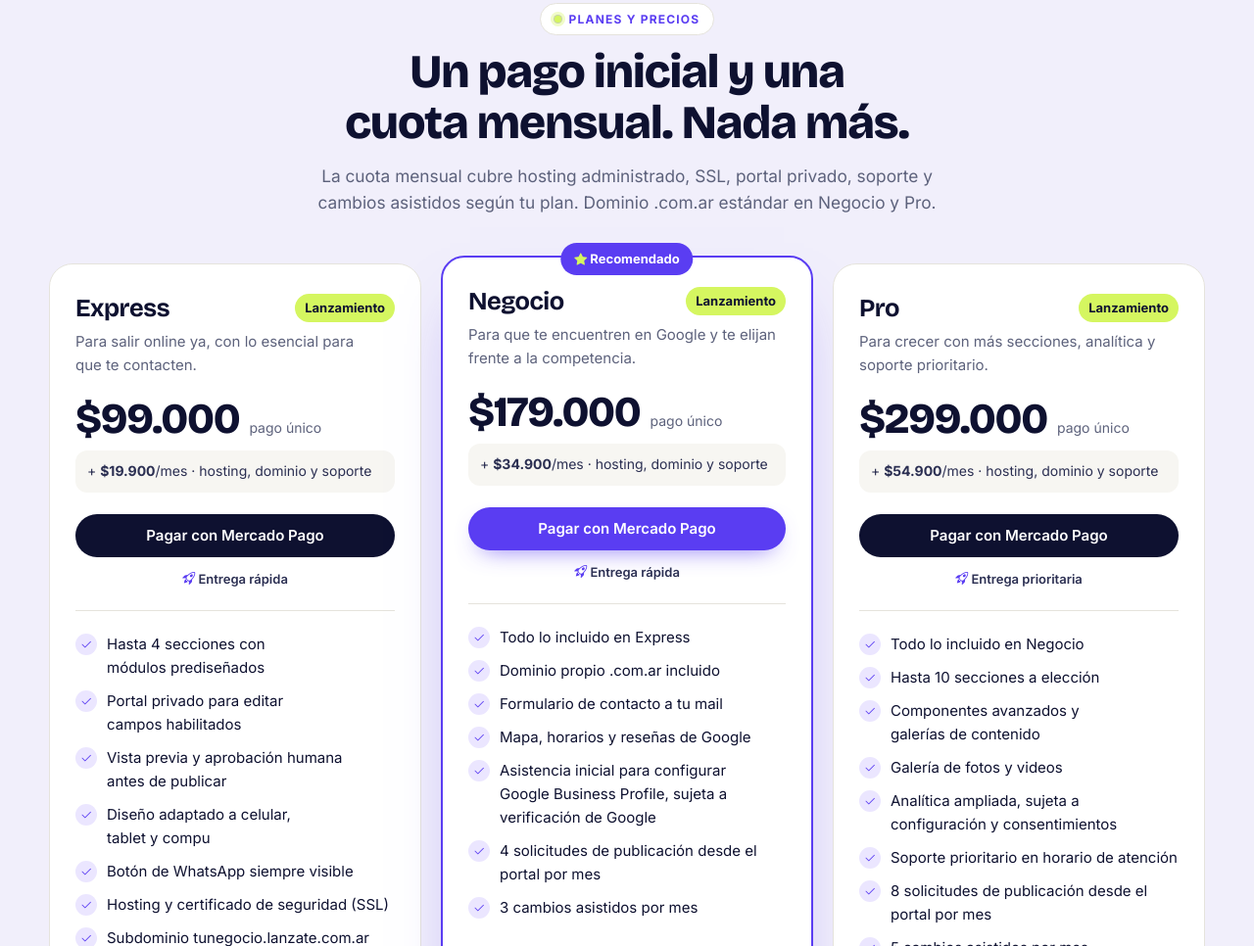
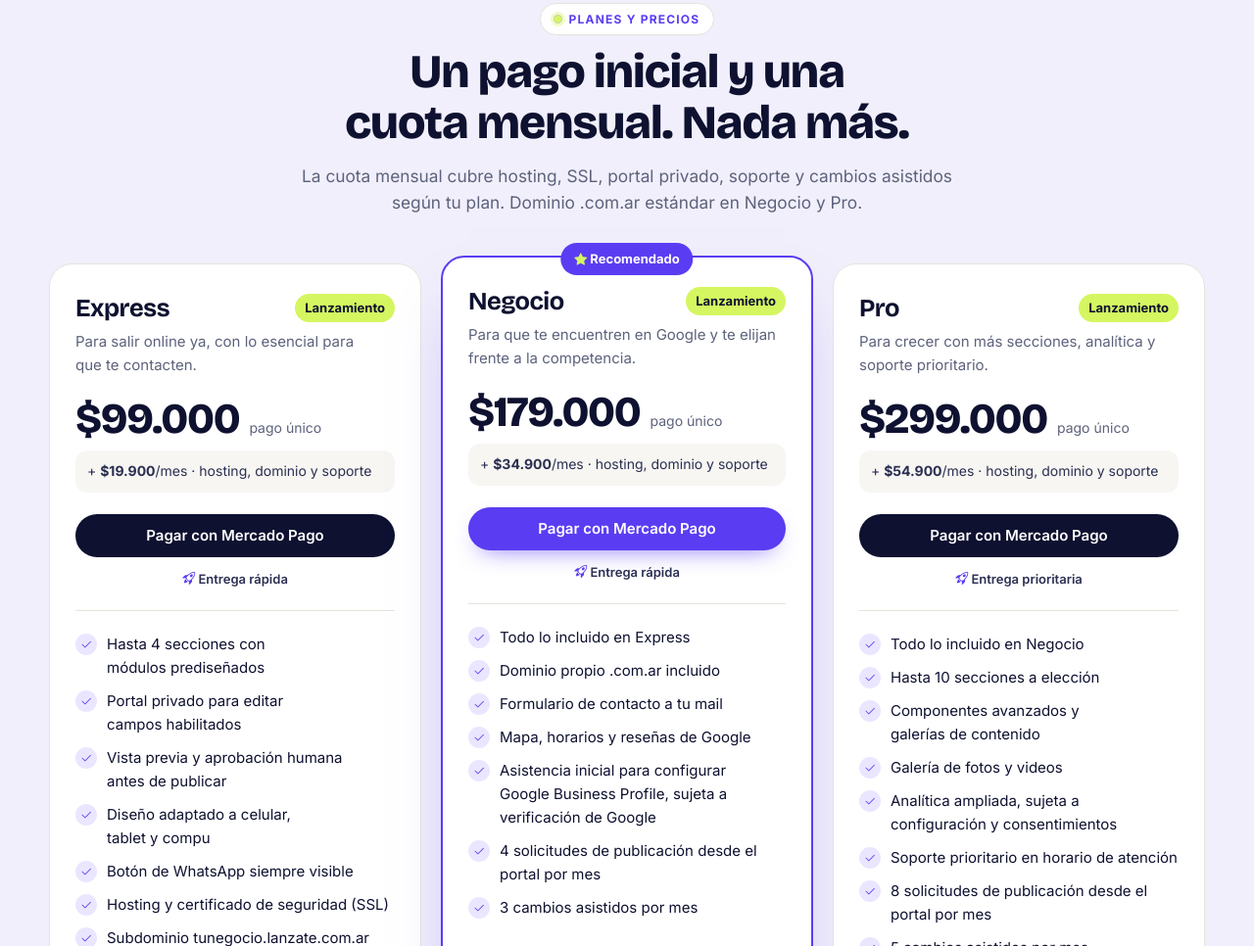
Before and after one commit to rosariogebala-cyber/lanzate, a plain HTML site: page index.html in a window 1280 px wide. Shown: the part 3195-4161 px from the top of the page at 98% size. Drawn offline with nearby package versions, Linux system fonts and the light colour scheme.

Commit message:
Copy: simplify monthly hosting description

```diff
--- a/index.html
+++ b/index.html
@@ -211,7 +211,7 @@
         <div class="section-head">
           <p class="kicker">Planes y precios</p>
           <h2>Un pago inicial y una cuota mensual. Nada más.</h2>
-          <p>La cuota mensual cubre hosting administrado, SSL, portal privado, soporte y cambios asistidos según tu plan. Dominio .com.ar estándar en Negocio y Pro.</p>
+          <p>La cuota mensual cubre hosting, SSL, portal privado, soporte y cambios asistidos según tu plan. Dominio .com.ar estándar en Negocio y Pro.</p>
         </div>
         <div class="plans" data-plans></div>
         <p class="plans-note"><i class="bi bi-pencil-square" aria-hidden="true"></i> <strong>En todos los planes:</strong> portal privado para preparar y previsualizar cambios. Cada plan incluye solicitudes mensuales de publicación (Express 2, Negocio 4, Pro 8), todas sujetas a revisión y aprobación de una persona de Lanzate. La asistencia para que hagamos los cambios por vos se cuenta aparte.</p>
```
